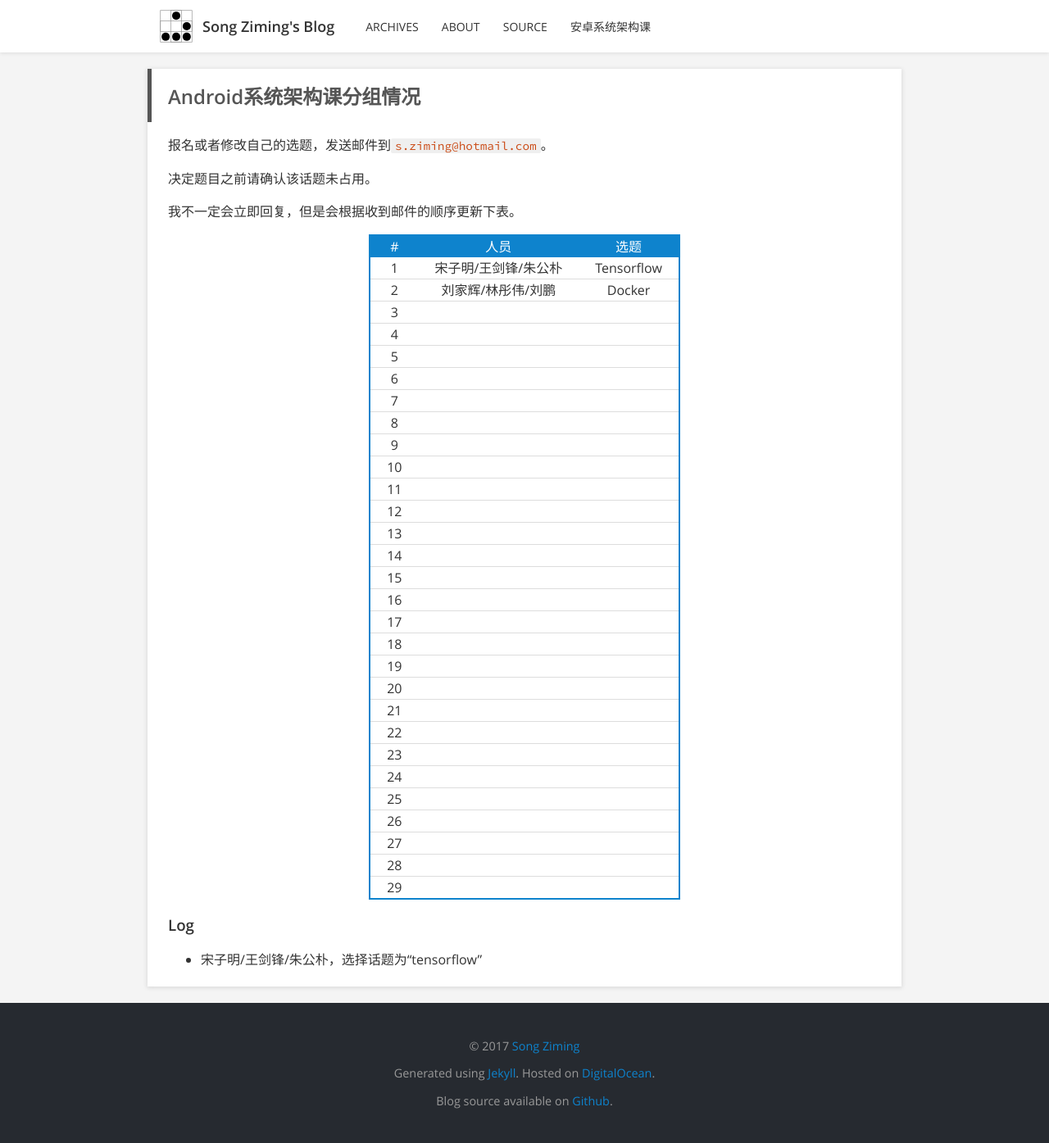
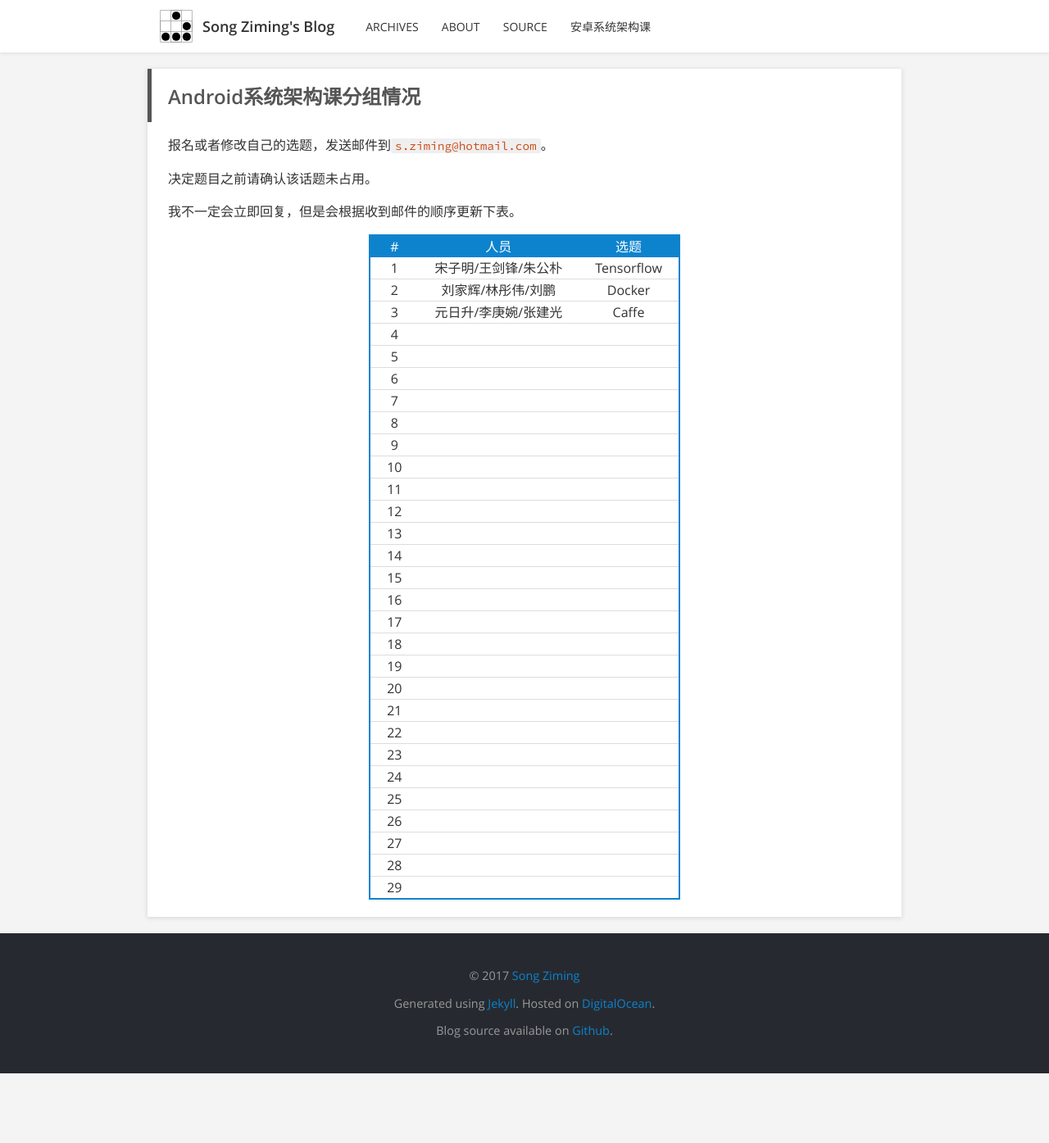
Before and after one commit to songziming/blog, a Jekyll site: the page built from arch.md, in a window 1280 px wide. Shown: the whole page at 82% size. Built offline with Jekyll 4.4.1, drawn with Linux system fonts in a browser that asks for light colours; after the commit the page ends 1310 px from its top, so only the background shows below that.

Commit message:
add record

```diff
--- a/arch.md
+++ b/arch.md
@@ -15,7 +15,7 @@ layout: page
 |:-----:|:------------------:|:----------------------------------:|
 |  1 | 宋子明/王剑锋/朱公朴 |              Tensorflow                 |
 |  2 | 刘家辉/林彤伟/刘鹏   |              Docker                   |
-|  3 |                     |                                        |
+|  3 | 元日升/李庚婉/张建光  |             Caffe                    |
 |  4 |                     |                                        |
 |  5 |                     |                                        |
 |  6 |                     |                                        |
@@ -42,7 +42,3 @@ layout: page
 | 27 |                     |                                        |
 | 28 |                     |                                        |
 | 29 |                     |                                        |
-
-### Log
-
-- 宋子明/王剑锋/朱公朴，选择话题为“tensorflow”
```
